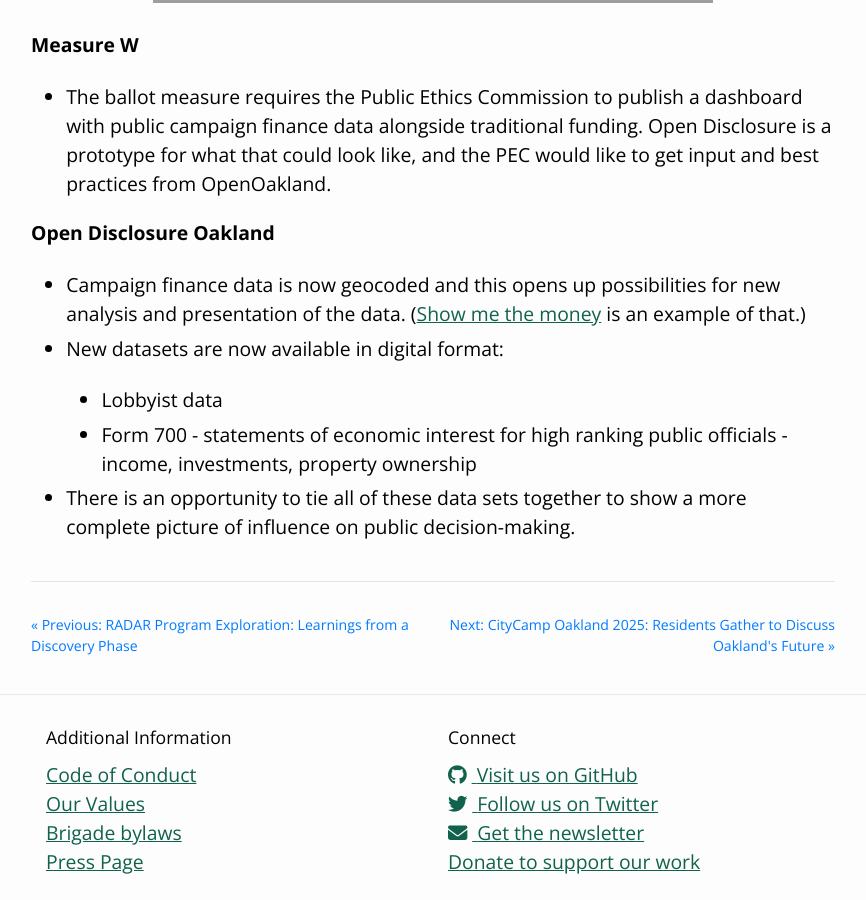
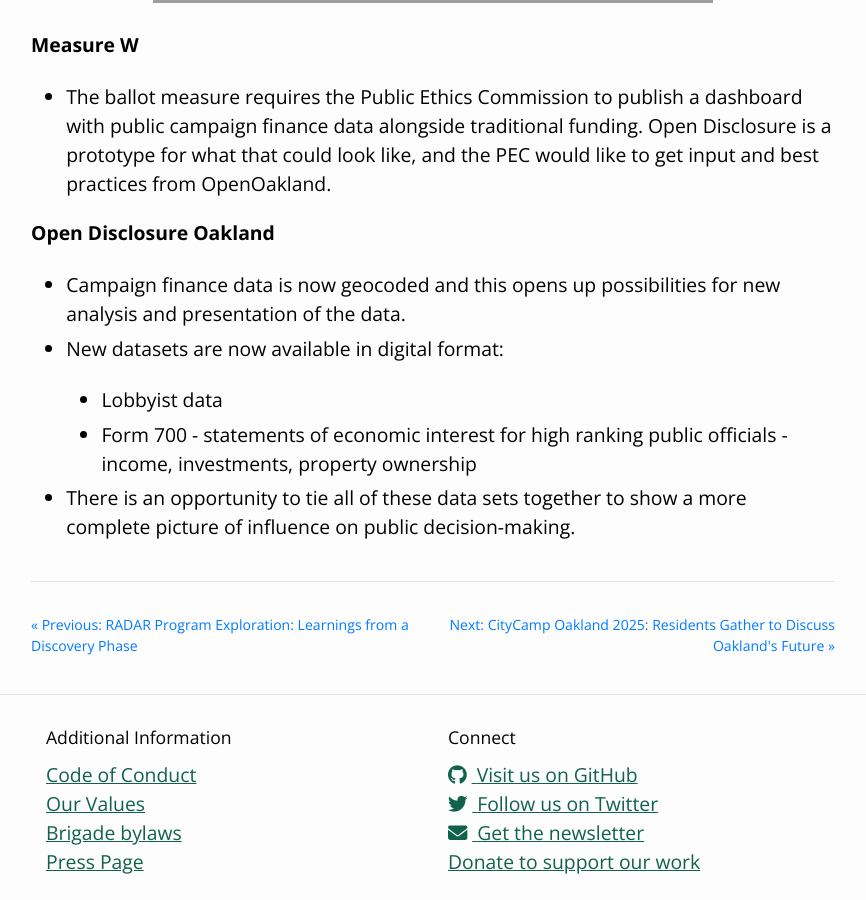
Before and after one commit to openoakland/openoakland.org, a Jekyll site: the page built from src/_posts/2023-05-29-public-ethics-commission-open-disclosure-meetup-recap.md, in a window 1280 px wide and 900 px high, scrolled down 4355 px. Shown: the whole window, without its empty margins (207-1073 px from the left). Built offline with Jekyll 4.4.1, drawn with Linux system fonts in a browser that asks for light colours; nearby versions of some CDN libraries; grey boxes are pictures that could not be loaded.

Commit message:
Fix dead links in the Open Disclosure meetup recap
- Point "Open Disclosure Oakland" at opendisclosure.io. The old
  opendisclosureoakland.org domain no longer resolves, and the post already
  links to opendisclosure.io further down.
- Drop the "(Show me the money is an example of that.)" aside. The City
  retired that dataset: data.oaklandca.gov/campaign_finance/contribution
  returns 404 with or without the year parameter.

Co-Authored-By: Claude Opus 5 <noreply@anthropic.com>

```diff
--- a/src/_posts/2023-05-29-public-ethics-commission-open-disclosure-meetup-recap.md
+++ b/src/_posts/2023-05-29-public-ethics-commission-open-disclosure-meetup-recap.md
@@ -7,7 +7,7 @@ permalink: updates/:title/
 post-excerpt: "On April 4, 2023, Suzanne Doran (Acting Executive Director of the PEC), Michael Ubell and Colin King-Bailey (Open Disclosure project team) shared insights from their years of collaboration. This blog post is a summary of the discussion with video clips from the event!"
 ---
 
-Did you know over $6.4 million was spent to support Oakland candidates and ballot measures in the November 2022 election? Money can mean influence over candidates and the outcomes of an election. For the last 8 years, the Oakland Public Ethics Commission (PEC) and Open Oakland have partnered to make Oakland campaign finance more transparent through [Open Disclosure Oakland](http://opendisclosureoakland.org).
+Did you know over $6.4 million was spent to support Oakland candidates and ballot measures in the November 2022 election? Money can mean influence over candidates and the outcomes of an election. For the last 8 years, the Oakland Public Ethics Commission (PEC) and Open Oakland have partnered to make Oakland campaign finance more transparent through [Open Disclosure Oakland](https://www.opendisclosure.io/).
 
 On April 4, 2023, Suzanne Doran (Acting Executive Director of the PEC), Michael Ubell and Colin King-Bailey (Open Disclosure project team) shared insights from their years of collaboration. This blog post is a summary of the discussion with video clips from the event!
 
@@ -73,7 +73,7 @@ OpenOakland can also create spaces for like-minded City staffers to meet both pe
 
 **Open Disclosure Oakland**
 
-- Campaign finance data is now geocoded and this opens up possibilities for new analysis and presentation of the data. ([Show me the money](https://data.oaklandca.gov/campaign_finance/contribution?electionYear=2023) is an example of that.)
+- Campaign finance data is now geocoded and this opens up possibilities for new analysis and presentation of the data.
 - New datasets are now available in digital format:
 	- Lobbyist data
 	- Form 700 - statements of economic interest for high ranking public officials - income, investments, property ownership
```
